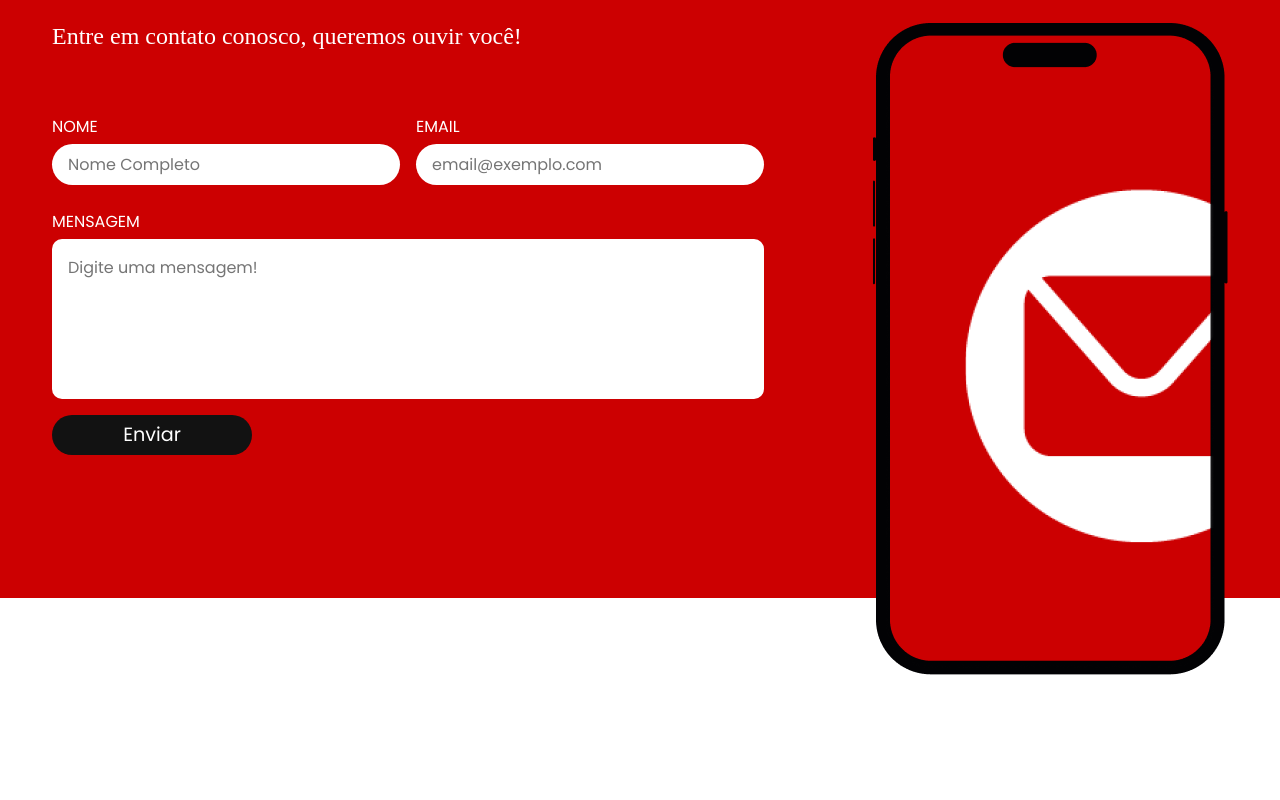
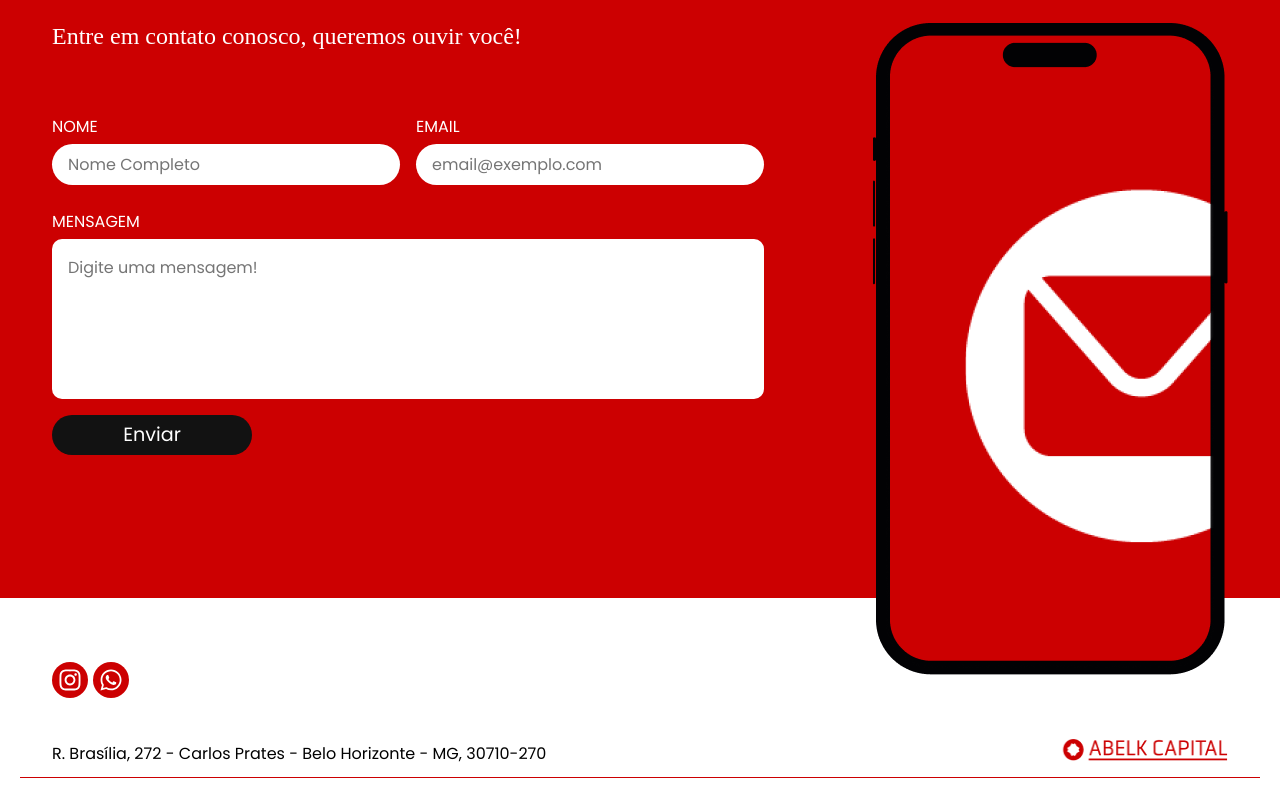
Before and after one commit to dev-ribeirojr/abelk_group_react, a React (Vite) app: page / in a window 1280 px wide. Shown: the part 1062-1862 px from the top of the page. Before the commit the page ends 1744 px from the top, so only its background shows below. Built offline with nearby package versions, Linux system fonts and the light colour scheme; a web font is replaced by a local one.

Commit message:
:feat: footer concluido

```diff
--- a/src/App.tsx
+++ b/src/App.tsx
@@ -1,11 +1,13 @@
 import { BrowserRouter } from "react-router-dom";
 import RoutesApp from "./routes/routesApp";
+import { Footer } from "./components/interface/footer";
 
 function App() {
   return (
     <>
       <BrowserRouter>
         <RoutesApp />
+        <Footer />
       </BrowserRouter>
     </>
   );
--- /dev/null
+++ b/src/components/interface/footer/footer.module.css
@@ -0,0 +1,41 @@
+.footer {
+  max-width: 1240px;
+  margin: 0 auto;
+  border-bottom: 1px solid var(--red-normal);
+  margin-bottom: 2rem;
+  padding: 4rem 2rem 0 2rem;
+}
+.footer section {
+  display: flex;
+  gap: 0.3rem;
+}
+.footer section a span {
+  background-color: var(--red-normal);
+  color: var(--white-normal);
+  padding: 6px;
+  display: flex;
+  align-items: center;
+  justify-content: center;
+  font-size: 1.5rem;
+  border-radius: 50%;
+}
+.footer section a:hover span {
+  transform: scale(1.1);
+}
+.footer .info {
+  margin-top: 2rem;
+  justify-content: space-between;
+  align-items: center;
+}
+
+@media screen and (max-width: 768px) {
+  .footer section {
+    width: fit-content;
+    margin: 0 auto;
+    text-align: center;
+  }
+  .footer .info {
+    flex-direction: column;
+    gap: 1rem;
+  }
+}
--- /dev/null
+++ b/src/components/interface/footer/index.tsx
@@ -0,0 +1,50 @@
+import styles from "./footer.module.css";
+import {
+  FaInstagram,
+  FaYoutube,
+  FaWhatsapp,
+  FaFacebookF,
+} from "react-icons/fa";
+
+import Logo from "../../../assets/logo.png";
+import { whats } from "../../../config/links";
+import { Link } from "react-router-dom";
+
+export function Footer() {
+  return (
+    <footer className={styles.footer}>
+      <section>
+        <a
+          href="https://www.instagram.com/abelkgroup/"
+          target="_blank"
+          rel="external"
+        >
+          <span>
+            <FaInstagram />
+          </span>
+        </a>
+        {/* <a href="#" target="_blank" rel="external">
+          <span>
+            <FaYoutube />
+          </span>
+        </a> */}
+        <a href={whats} target="_blank" rel="external">
+          <span>
+            <FaWhatsapp />
+          </span>
+        </a>
+        {/* <a href="#" target="_blank" rel="external">
+          <span>
+            <FaFacebookF />
+          </span>
+        </a> */}
+      </section>
+      <section className={styles.info}>
+        <p>R. Brasília, 272 - Carlos Prates - Belo Horizonte - MG, 30710-270</p>
+        <Link to="/">
+          <img src={Logo} alt="Logo Abelk Capital" width={170} height={40} />
+        </Link>
+      </section>
+    </footer>
+  );
+}
```
